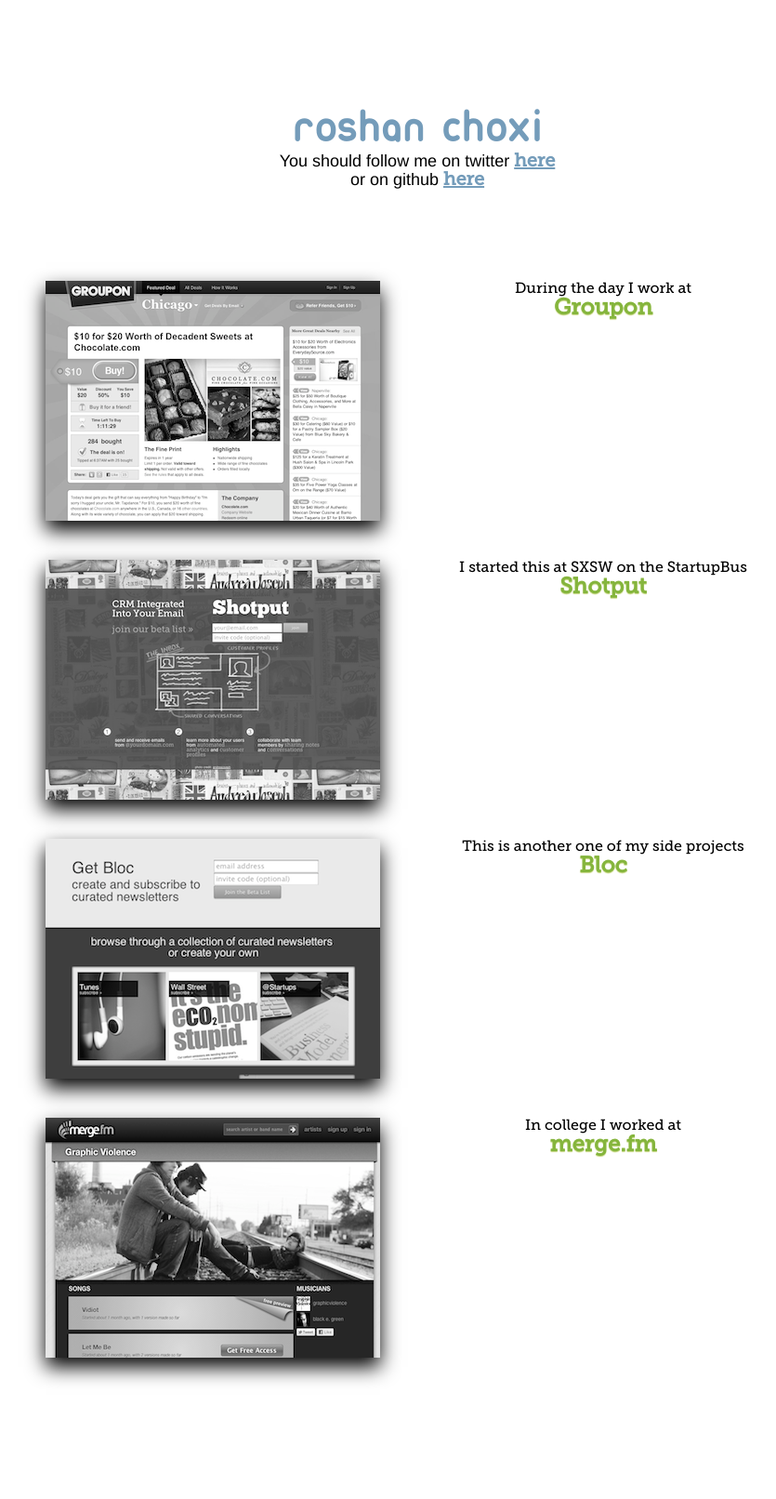
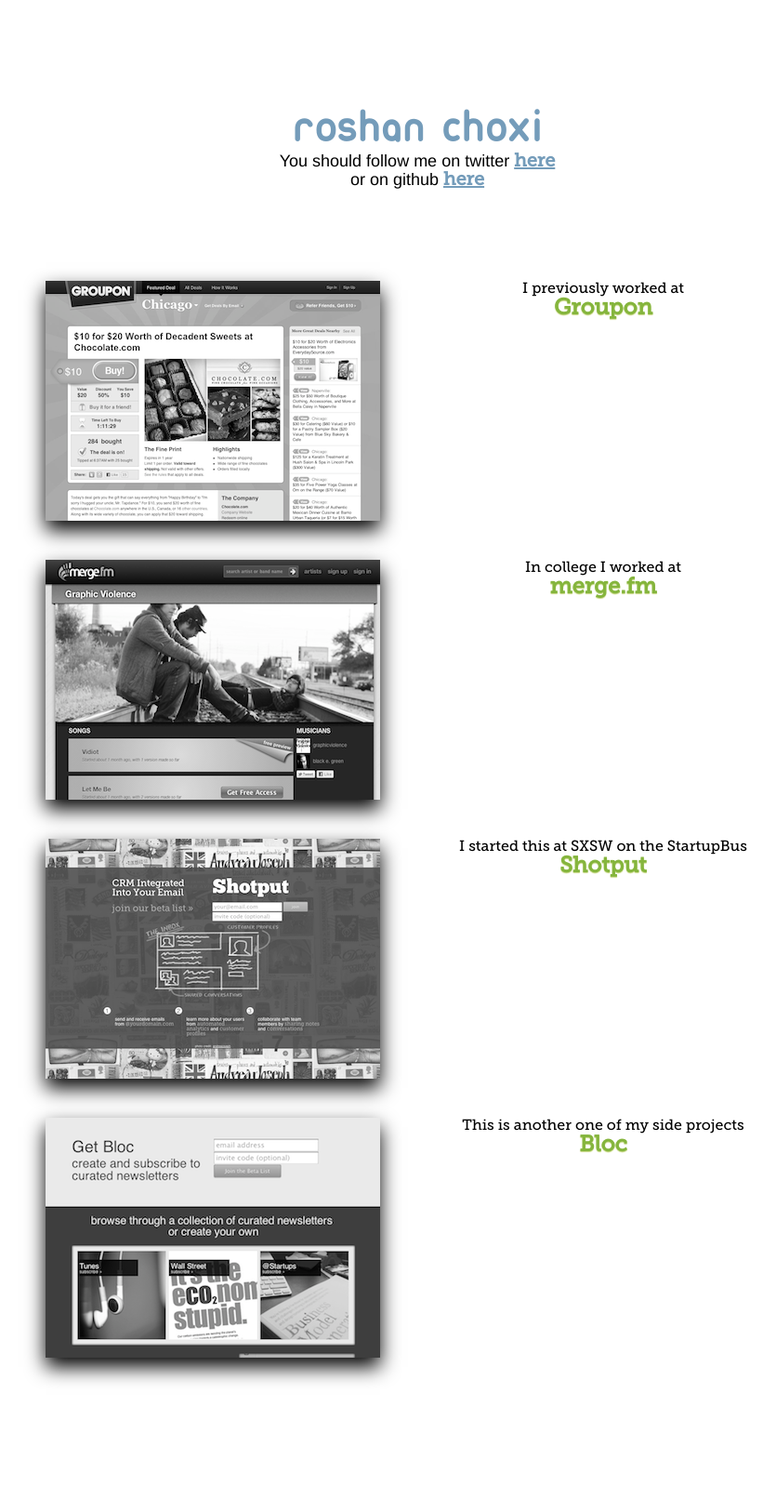
Before and after one commit to choxi/choxi.github.com, a Jekyll site: the page built from index.html, in a window 1280 px wide. Shown: the whole page at 93% size, without its empty margins (191-1026 px from the left). Built offline with Jekyll 4.4.1, drawn with Linux system fonts in a browser that asks for light colours; nearby versions of some CDN libraries.

Commit message:
Updated Descriptions

```diff
--- a/index.html
+++ b/index.html
@@ -9,8 +9,12 @@
 </div>
 <div id="projects">
   <div id="groupon" class="project">
-    <div class="caption">During the day I work at <br /><a href="http://groupon.com"><span class="company">Groupon</span></a></div>
+    <div class="caption">I previously worked at <br /><a href="http://groupon.com"><span class="company">Groupon</span></a></div>
     <a href="http://groupon.com"><div class="graphic"></div></a>
+  </div>
+  <div id="mergefm" class="project">
+    <div class="caption">In college I worked at<br /><a href="http://merge.fm"><span class="company">merge.fm</span></a></div>
+    <a href="http://merge.fm"><div class="graphic"></div></a>
   </div>
   <div id="shotput" class="project">
     <div class="caption">I started this at SXSW on the StartupBus<br /><a href="http://getshotput.com"><span class="company">Shotput</span></a></div>
@@ -20,8 +24,4 @@
     <div class="caption">This is another one of my side projects<br /><a href="http://getbloc.com"><span class="company">Bloc</span></a></div>
     <a href="http://getbloc.com"><div class="graphic"></div></a>
   </div>
-  <div id="mergefm" class="project">
-    <div class="caption">In college I worked at<br /><a href="http://merge.fm"><span class="company">merge.fm</span></a></div>
-    <a href="http://merge.fm"><div class="graphic"></div></a>
-  </div>
 </div>
```
Also changed, not shown: _posts/2011-1-17-blah-blah-blog.markdown (deleted, +0 -13 lines), _posts/2011-1-17-web-dev-101-with-sinatra.markdown (deleted, +0 -13 lines), _posts/2011-1-23-rolling-your-own.markdown (deleted, +0 -18 lines), _posts/2011-1-23-chicago-startups.markdown (deleted), 1 other file.
